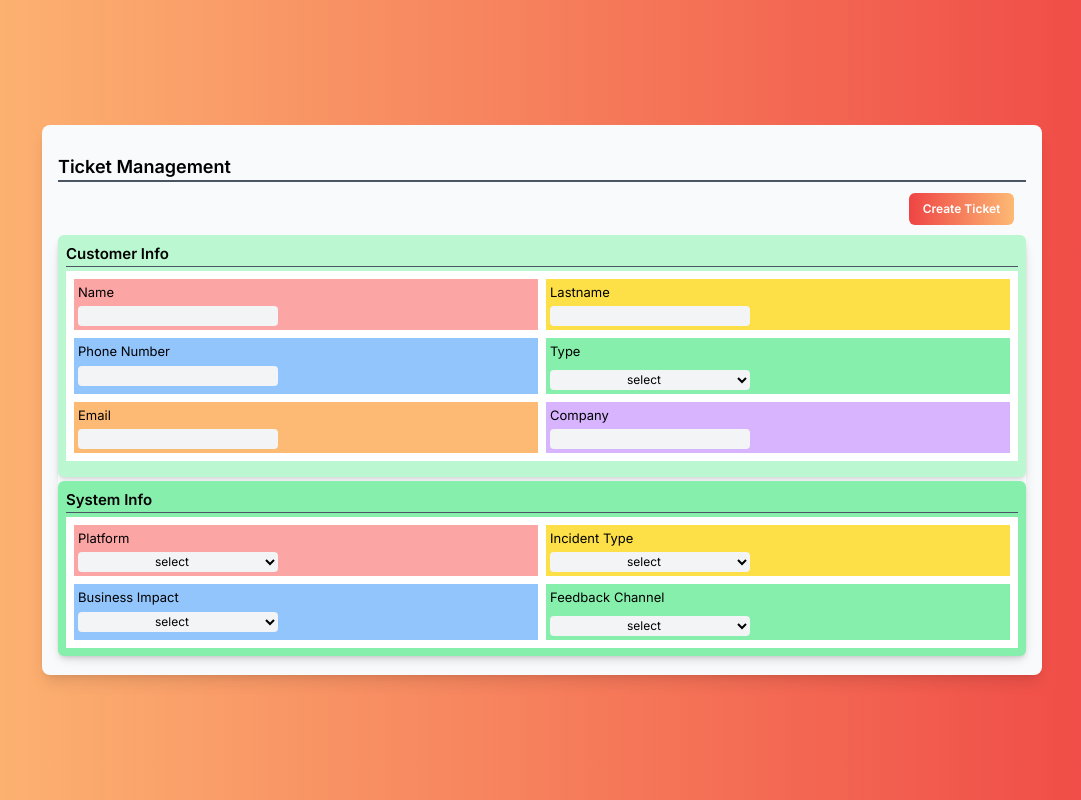
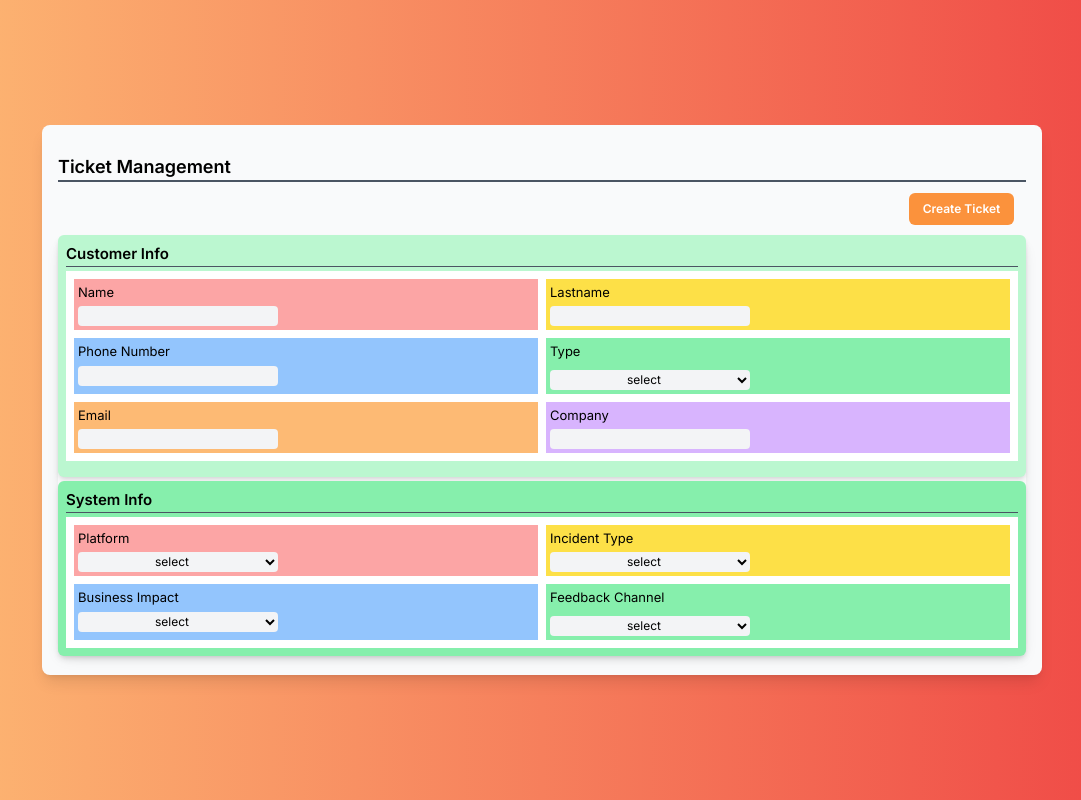
Before and after one commit to nichapa-nop/customer-service-front, a Next.js app: page /create-ticket in a window 1280 px wide. Shown: the whole page, without its empty margins (98-1179 px from the left). Built offline with nearby package versions, Linux system fonts and the light colour scheme.

Commit message:
change color: create ticket button

```diff
--- a/src/app/(ticket)/create-ticket/page.tsx
+++ b/src/app/(ticket)/create-ticket/page.tsx
@@ -23,7 +23,7 @@ export default function ticketManagement() {
           <div className="bg-gray-600 h-[2px] mb-1"></div>
           <div className=" flex  h-[45px] items-center justify-end mb-1">
             <button
-              className=" bg-gradient-to-r from-red-500 to-orange-300 h-[32px] w-[105px] rounded-md mr-3 hover:opacity-75 "
+              className=" bg-orange-400 h-[32px] w-[105px] rounded-md mr-3 hover:opacity-75 "
               //   onClick={}
             >
               <p className="text-[12px] font-semibold text-white">
```
